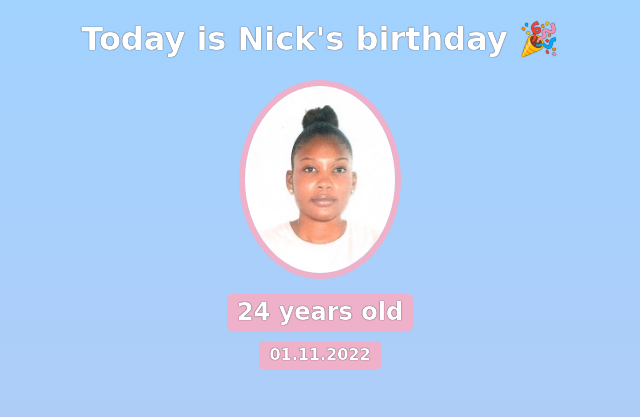
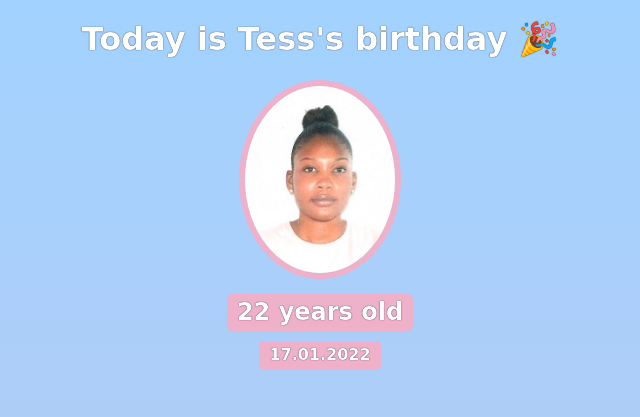
Before and after one commit to Teslimat/birthday-gift-site, a plain HTML site: page index.html in a window 1280 px wide. Shown: the top 417 px of the page, 320-960 px from the left. Drawn offline with nearby package versions, Linux system fonts and the light colour scheme; a web font is replaced by a local one.

Commit message:
Change name to Tess

```diff
--- a/index.html
+++ b/index.html
@@ -7,10 +7,10 @@
     </head>
     <body>
         <div id="header">
-            <h1>Today is Nick's birthday 🎉</h1>
+            <h1>Today is Tess's birthday 🎉</h1>
             <img id="bff-img" src="images/rsz_tes.jpg">
-            <h2 id="bday-age">24 years old</h2>
-            <h4 id="bday-date">01.11.2022</h4>
+            <h2 id="bday-age">22 years old</h2>
+            <h4 id="bday-date">17.01.2022</h4>
         </div>
 
         <div class="gift-section">
```
